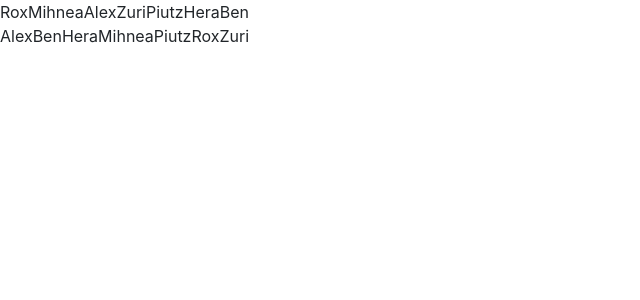
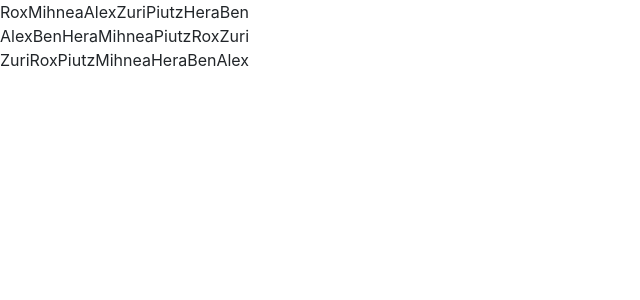
Before and after one commit to separatio/ez-daily, a Next.js app: page /sort in a window 1280 px wide. Shown: the top 300 px of the page, without its empty margins (0-640 px from the left). Built offline with nearby package versions, Linux system fonts and the light colour scheme.

Commit message:
Add reverse alphabetically sort

```diff
--- a/pages/sort.js
+++ b/pages/sort.js
@@ -1,6 +1,5 @@
 //Offer multiple ways of selecting standup candidates:
 //- in the order provided
-//- reverse alphabetically
 
 const array1 = ['Alex', 'Ben', 'Zuri', 'Mihnea', 'Rox', 'Hera', "Piutz"];
 const array2 = ['Alex', 'Ben', 'Zuri', 'Mihnea', 'Rox', 'Hera', "Piutz"];
@@ -23,12 +22,20 @@ const alphabeticallySort = (array) => {
   return array.sort();
 }
 
+//- reverse alphabetically
+
+const reverseAlphabeticallySort = (array) => {
+  return array.sort().reverse();
+}
+
 const showSort = () => {
   return(
     <div>
-    {randomSort(array1)}
-    <br />
-    {alphabeticallySort(array2)}
+      {randomSort(array1)}
+      <br />
+      {alphabeticallySort(array2)}
+      <br />
+      {reverseAlphabeticallySort(array3)}
     </div>
   )
 }
```
